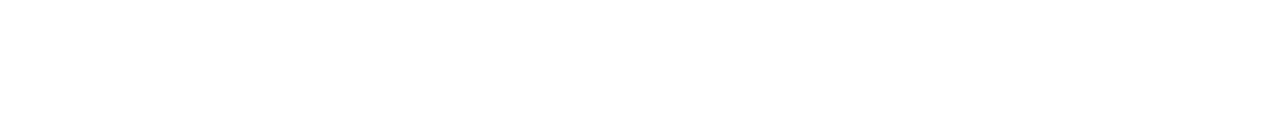
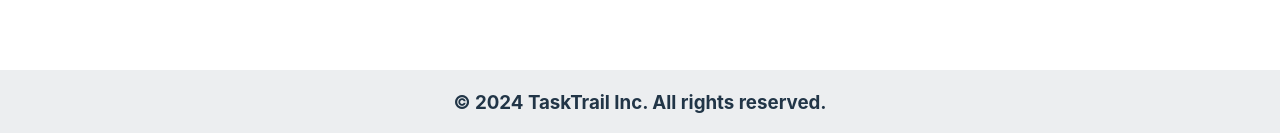
Before and after one commit to denichinv/job-management-jsx, a React (Vite) app in the folder job-management-app/: page / in a window 1280 px wide. Shown: the part 664-797 px from the top of the page. Built offline with nearby package versions, Linux system fonts and the light colour scheme.

Commit message:
footer added and styled

```diff
--- a/job-management-app/src/App.css
+++ b/job-management-app/src/App.css
@@ -39,6 +39,17 @@
 
 
 }
+
+#footer{
+  background-color: rgba(176, 186, 194, 0.244);
+  position: fixed;
+  bottom: 0;
+  left: 0;
+  width: 100%;
+  text-align: center;
+  z-index: 10;
+}
+
 @keyframes logo-spin {
   from {
     transform: rotate(0deg);
--- a/job-management-app/src/App.jsx
+++ b/job-management-app/src/App.jsx
@@ -3,12 +3,14 @@
 import "./Header"
 import Header from './Header'
 import "./index.css"
+import Footer from "./Footer";
 function App() {
 
 
   return (
     <>
   <Header/>
+  <Footer/>
     </>
   )
 }
--- /dev/null
+++ b/job-management-app/src/Footer.jsx
@@ -0,0 +1,11 @@
+
+
+const Footer = () => {
+  return (
+    <div id="footer">
+      <h3>© 2024 TaskTrail Inc. All rights reserved.</h3>
+    </div>
+  )
+}
+
+export default Footer
```
